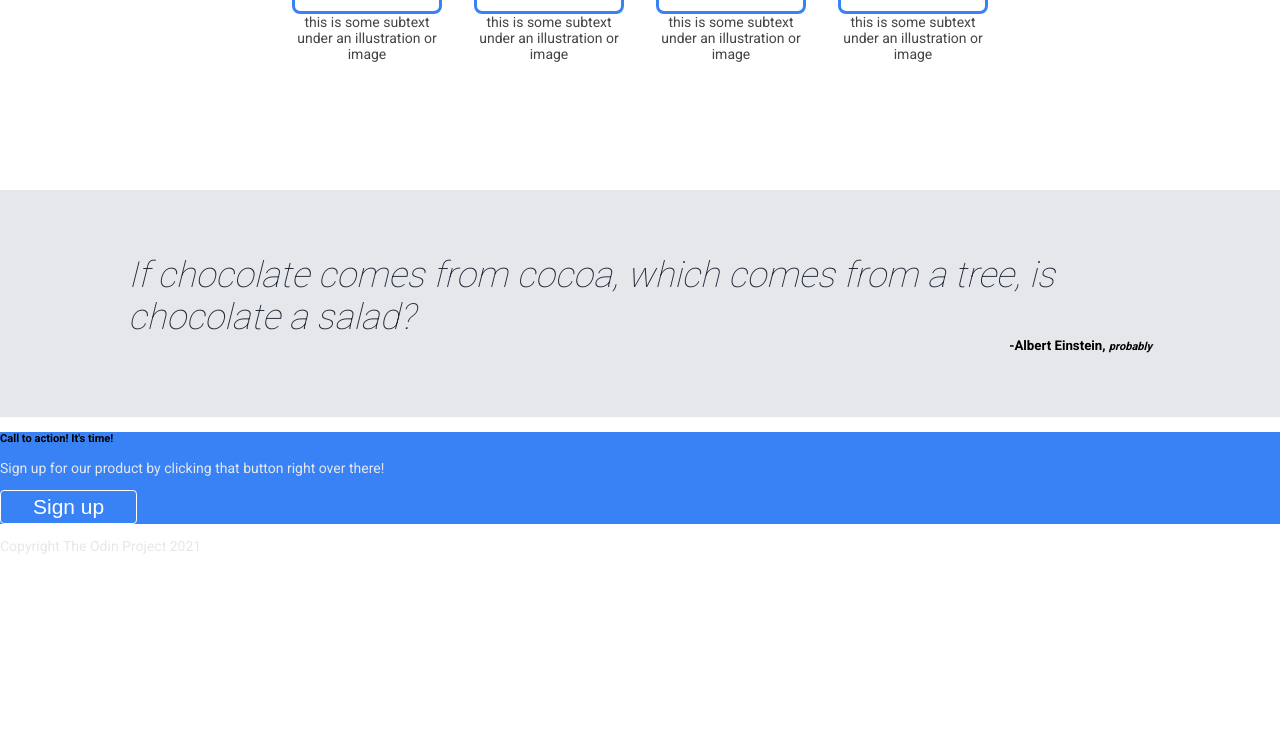
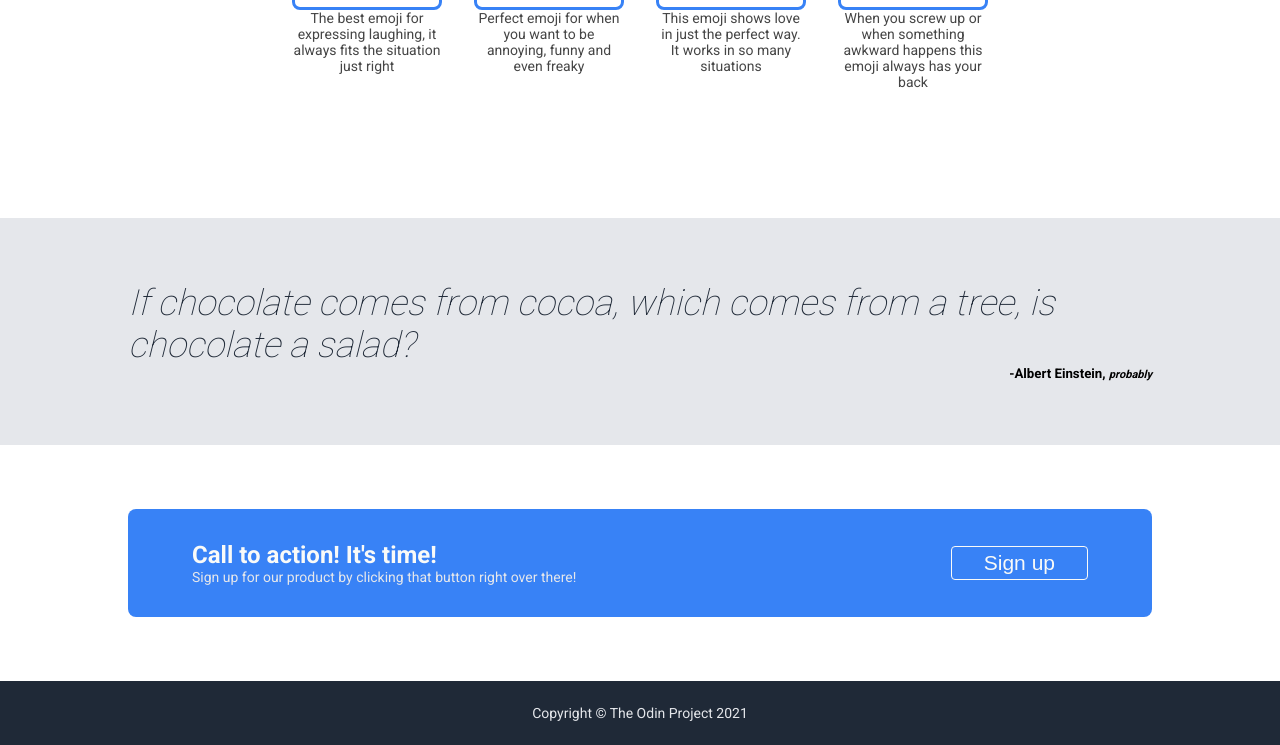
Before and after one commit to aapokoiv/odin-landing-page, a plain HTML site: page index.html in a window 1280 px wide. Shown: the part 626-1371 px from the top of the page. Before the commit the page ends 1194 px from the top, so only its background shows below. Drawn offline with Linux system fonts and the light colour scheme.

Commit message:
Added styling to the signup and footer part and replaced filler texts
The site is now ready

```diff
--- a/index.html
+++ b/index.html
@@ -30,19 +30,19 @@
             <div class="squares">
                 <div class="square">
                     <p class="emoji">&#128514;</p>
-                    <p class="subtext">this is some subtext under an illustration or image</p>
+                    <p class="subtext">The best emoji for expressing laughing, it always fits the situation just right</p>
                 </div>
                 <div class="square">
                     <p class="emoji">&#128520;</p>
-                    <p class="subtext">this is some subtext under an illustration or image</p>
+                    <p class="subtext">Perfect emoji for when you want to be annoying, funny and even freaky</p>
                 </div>
                 <div class="square">
                     <p class="emoji">&#128525;</p>
-                    <p class="subtext">this is some subtext under an illustration or image</p>
+                    <p class="subtext">This emoji shows love in just the perfect way. It works in so many situations</p>
                 </div>
                 <div class="square">
                     <p class="emoji">&#128556;</p>
-                    <p class="subtext">this is some subtext under an illustration or image</p>
+                    <p class="subtext">When you screw up or when something awkward happens this emoji always has your back</p>
                 </div>
             </div>
         </div>
@@ -51,12 +51,14 @@
             <h5 class="author">-Albert Einstein, <small><em>probably</em><small></h5>
         </div>
         <div class="signup blue">
-            <h4 class="pleasejoin">Call to action! It's time!</h4>
-            <p class="subtext">Sign up for our product by clicking that button right over there!</p>
+            <div class="text">
+                <h4 class="pleasejoin">Call to action! It's time!</h4>
+                <p class="subtext">Sign up for our product by clicking that button right over there!</p>
+            </div>
             <button class="blue">Sign up</button>
         </div>
         <div class="footer">
-            <p class="subtext">Copyright The Odin Project 2021</p>
+            <p class="subtext">Copyright &#169; The Odin Project 2021</p>
         </div>
     </body>
 </html>
--- a/style.css
+++ b/style.css
@@ -8,6 +8,13 @@ body {
     margin: 0;
 }
 
+
+.inspirational,
+.author,
+.pleasejoin,
+.subtext {
+    margin: 0;
+}
 
 a {
     text-decoration: none;
@@ -32,14 +39,15 @@ img {
 }
 
 button {
-    color: white;
+    color: #F9FAF8;
     padding: 4px 32px;
     border: 1px solid;
     border-radius: 4px;
     font-size: 21px;
 }
 
-.hero {
+.hero,
+.footer {
     background-color: #1F2937;
     display: flex;
     flex-direction: column;
@@ -69,7 +77,7 @@ button {
 
 .title,
 .maintext .subtext {
-    margin: 8px 0px;
+    margin: 8px 0px 0px 0px;
 }
 
 .title {
@@ -116,7 +124,6 @@ button {
 }
 
 .squares .subtext {
-    margin: 0;
     color: #454545;
 }
 
@@ -138,3 +145,22 @@ button {
     text-align: end;
     margin: 0;
 }
+
+.signup {
+    margin: 64px 128px;
+    padding: 32px 64px;
+    display: flex;
+    justify-content: space-between;
+    align-items: center;
+    border-radius: 8px;
+}
+
+.pleasejoin {
+    color: #F9FAF8;
+    font-size: 24px;
+}
+
+.footer {
+    text-align: center;
+    padding: 24px;
+}
```
